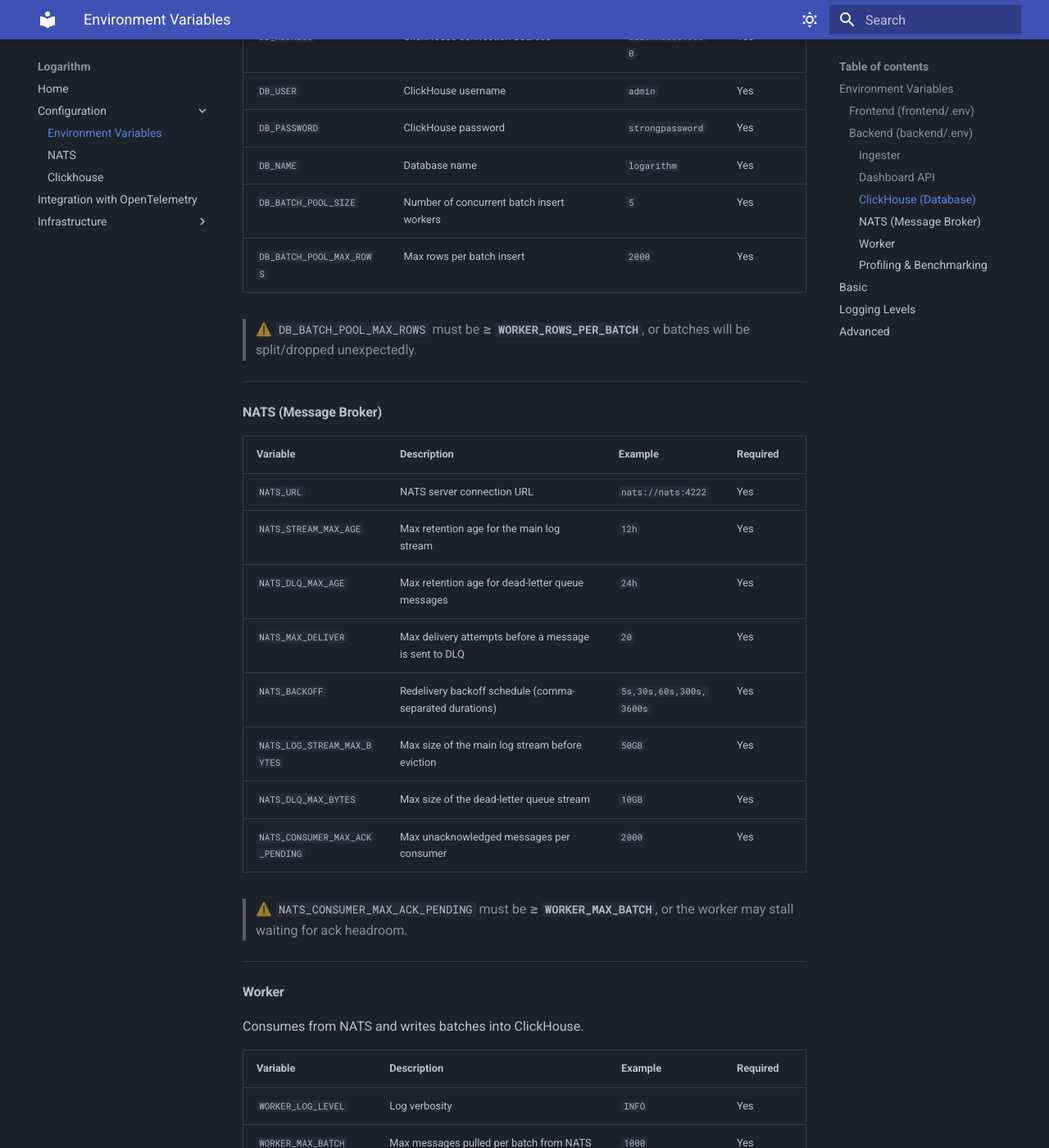
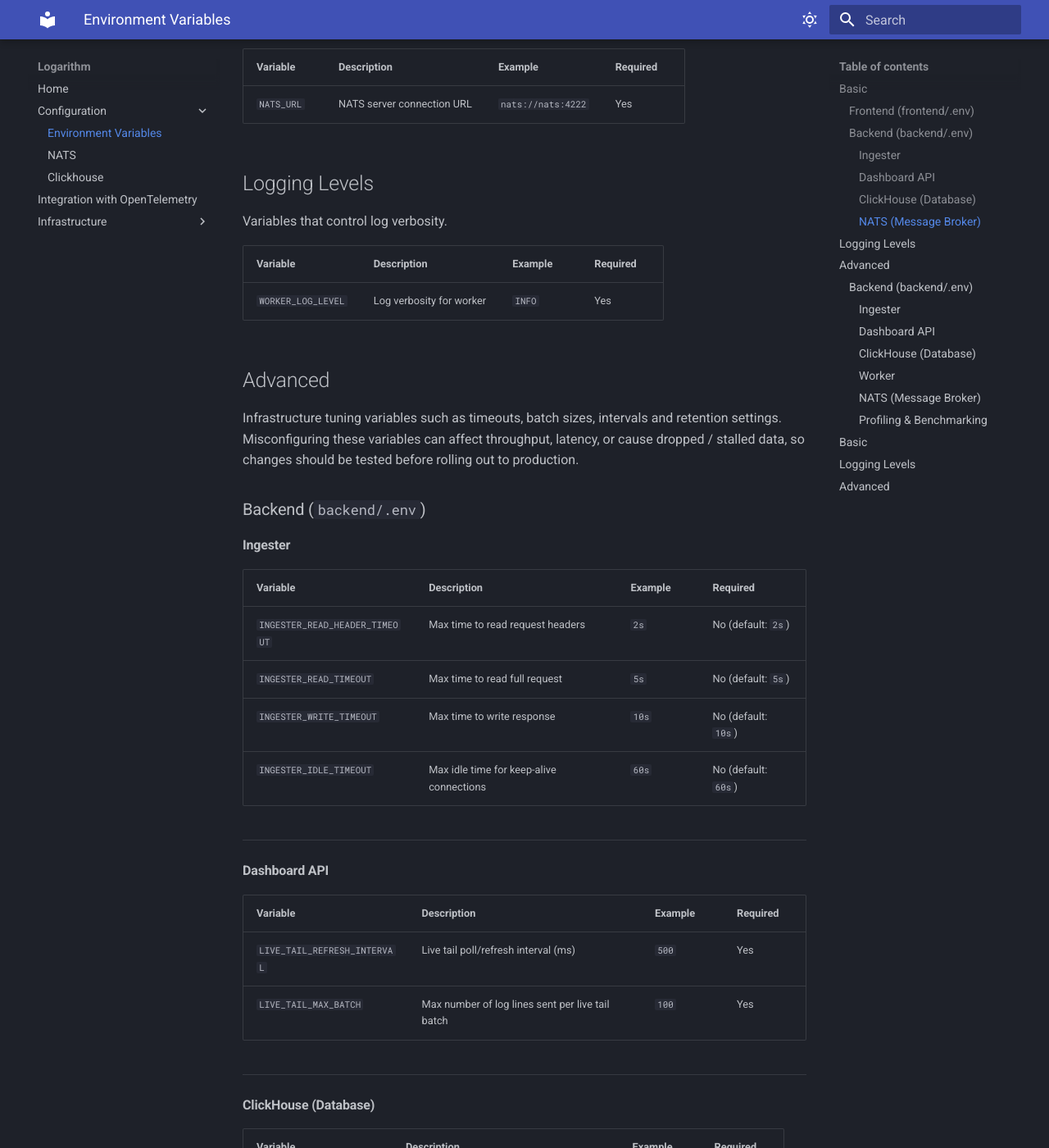
Before and after one commit to Eddrick-23/Logarithm, an MkDocs documentation site: the page built from docs/docs/environment.md, in a window 1280 px wide and 1400 px high, scrolled down 1880 px. Shown: the whole window at 82% size. Built offline with MkDocs 1.6.1 and Material for MkDocs 9.7.7, drawn with Linux system fonts in a browser that asks for light colours; some of the changed text lies outside the part shown.

Commit message:
feat: update documentation to env var by sorting by basic, logging levels and advanced

```diff
--- a/docs/docs/environment.md
+++ b/docs/docs/environment.md
@@ -1,6 +1,12 @@
 # Configuration
 
-## Environment Variables
+This document describes all environment variables used to configure the frontend and backend services. Variables are grouped into three categories:
+
+- **Basic** — core connectivity settings (hosts, ports, addresses) needed to get the system running.
+- **Logging Levels** — variables that control log verbosity of each service.
+- **Advanced** — infrastructure tuning (timeouts, batch sizes, intervals, retention, etc.) for performance and reliability
+
+## Basic
 
 ### Frontend (`frontend/.env`)
 
@@ -9,38 +15,28 @@
 | `VITE_API_URL` | Base URL of backend REST API | `http://dashboard-api:8091` | Yes |
 | `VITE_WEBSOCKET_URL` | WebSocket endpoint for real-time updates | `ws://dashboard-api:8091` | Yes |
 
-> **Note:** All frontend env vars must be prefixed with `VITE_` to be exposed to client-side code. Anything without the prefix won't be injected at build time.  Do not put secrets here, since these are bundled into public JS.
+> **Note:** All frontend env vars must be prefixed with `VITE_` to be exposed to client-side code. Anything without the prefix won't be injected at build time.  Do not put secrets here, since these are bundled into public Javascript.
 
 ### Backend (`backend/.env`)
 
-This backend is composed of several services (Ingester, Dashboard API, Worker) sharing a ClickHouse database and NATS message broker. Each section below documents the variables relevant to that component.
+This backend is composed of several services (Ingester, Dashboard API, Worker) sharing a ClickHouse database and NATS message broker.
 
 #### Ingester
-
-Handles incoming log ingestion over gRPC and HTTP.
 
 | Variable | Description | Example | Required |
 | --- | --- | --- | --- |
 | `INGESTER_HOST` | Bind address for the ingester service | `0.0.0.0` | Yes |
 | `INGESTER_PORT_GRPC` | Port for gRPC ingestion endpoint | `8089` | Yes |
 | `INGESTER_PORT_HTTP` | Port for HTTP ingestion endpoint | `8090` | Yes |
-| `INGESTER_READ_HEADER_TIMEOUT` | Max time to read request headers | `2s` | No (default: `2s`) |
-| `INGESTER_READ_TIMEOUT` | Max time to read full request | `5s` | No (default: `5s`) |
-| `INGESTER_WRITE_TIMEOUT` | Max time to write response | `10s` | No (default: `10s`) |
-| `INGESTER_IDLE_TIMEOUT` | Max idle time for keep-alive connections | `60s` | No (default: `60s`) |
 
 ---
 
 #### Dashboard API
 
-Serves the frontend dashboard, including live tail streaming.
-
 | Variable | Description | Example | Required |
 | --- | --- | --- | --- |
 | `APP_HOST` | Bind address / service name for the dashboard API | `dashboard-api` | Yes |
 | `APP_PORT` | Port the dashboard API listens on | `8091` | Yes |
-| `LIVE_TAIL_REFRESH_INTERVAL` | Live tail poll/refresh interval (ms) | `500` | Yes |
-| `LIVE_TAIL_MAX_BATCH` | Max number of log lines sent per live tail batch | `100` | Yes |
 
 > Corresponds to frontend `VITE_API_URL` / `VITE_WEBSOCKET_URL`, which should point at `APP_HOST:APP_PORT`.
 
@@ -54,10 +50,6 @@
 | `DB_USER` | ClickHouse username | `admin` | Yes |
 | `DB_PASSWORD` | ClickHouse password | `strongpassword` | Yes |
 | `DB_NAME` | Database name | `logarithm` | Yes |
-| `DB_BATCH_POOL_SIZE` | Number of concurrent batch insert workers | `5` | Yes |
-| `DB_BATCH_POOL_MAX_ROWS` | Max rows per batch insert | `2000` | Yes |
-
-> ⚠️ `DB_BATCH_POOL_MAX_ROWS` must be **≥ `WORKER_ROWS_PER_BATCH`**, or batches will be split/dropped unexpectedly.
 
 ---
 
@@ -66,21 +58,53 @@
 | Variable | Description | Example | Required |
 | --- | --- | --- | --- |
 | `NATS_URL` | NATS server connection URL | `nats://nats:4222` | Yes |
-| `NATS_STREAM_MAX_AGE` | Max retention age for the main log stream | `12h` | Yes |
-| `NATS_DLQ_MAX_AGE` | Max retention age for dead-letter queue messages | `24h` | Yes |
-| `NATS_MAX_DELIVER` | Max delivery attempts before a message is sent to DLQ | `20` | Yes |
-| `NATS_BACKOFF` | Redelivery backoff schedule (comma-separated durations) | `5s,30s,60s,300s,3600s` | Yes |
-| `NATS_LOG_STREAM_MAX_BYTES` | Max size of the main log stream before eviction | `50GB` | Yes |
-| `NATS_DLQ_MAX_BYTES` | Max size of the dead-letter queue stream | `10GB` | Yes |
-| `NATS_CONSUMER_MAX_ACK_PENDING` | Max unacknowledged messages per consumer | `2000` | Yes |
 
-> ⚠️ `NATS_CONSUMER_MAX_ACK_PENDING` must be **≥ `WORKER_MAX_BATCH`**, or the worker may stall waiting for ack headroom.
+## Logging Levels
+
+Variables that control log verbosity.
+
+| Variable | Description | Example | Required |
+| --- | --- | --- | --- |
+| `WORKER_LOG_LEVEL` | Log verbosity for worker | `INFO` | Yes |
+
+## Advanced
+
+Infrastructure tuning variables such as timeouts, batch sizes, intervals and retention settings. Misconfiguring these variables can affect throughput, latency, or cause dropped / stalled data, so changes should be tested before rolling out to production.
+
+### Backend (`backend/.env`)
+
+#### Ingester
+
+| Variable | Description | Example | Required |
+| --- | --- | --- | --- |
+| `INGESTER_READ_HEADER_TIMEOUT` | Max time to read request headers | `2s` | No (default: `2s`) |
+| `INGESTER_READ_TIMEOUT` | Max time to read full request | `5s` | No (default: `5s`) |
+| `INGESTER_WRITE_TIMEOUT` | Max time to write response | `10s` | No (default: `10s`) |
+| `INGESTER_IDLE_TIMEOUT` | Max idle time for keep-alive connections | `60s` | No (default: `60s`) |
+
+---
+
+#### Dashboard API
+
+| Variable | Description | Example | Required |
+| --- | --- | --- | --- |
+| `LIVE_TAIL_REFRESH_INTERVAL` | Live tail poll/refresh interval (ms) | `500` | Yes |
+| `LIVE_TAIL_MAX_BATCH` | Max number of log lines sent per live tail batch | `100` | Yes |
+
+---
+
+#### ClickHouse (Database)
+
+| Variable | Description | Example | Required |
+| --- | --- | --- | --- |
+| `DB_BATCH_POOL_SIZE` | Number of concurrent batch insert workers | `5` | Yes |
+| `DB_BATCH_POOL_MAX_ROWS` | Max rows per batch insert | `2000` | Yes |
+
+> ⚠️ `DB_BATCH_POOL_MAX_ROWS` must be **≥ `WORKER_ROWS_PER_BATCH`**, or batches will be split/dropped unexpectedly.
 
 ---
 
 #### Worker
-
-Consumes from NATS and writes batches into ClickHouse.
 
 | Variable | Description | Example | Required |
 | --- | --- | --- | --- |
@@ -92,6 +116,22 @@
 | `WORKER_LIVE_TAIL_COUNT` | Number of concurrent live tail subscriptions supported | `3` | Yes |
 | `WORKER_LIVE_TAIL_QUEUE_SIZE` | Max buffered messages per live tail subscription | `10000` | Yes |
 | `WORKER_ROWS_PER_BATCH` | Rows written to ClickHouse per insert batch | `1000` | Yes |
+
+---
+
+#### NATS (Message Broker)
+
+| Variable | Description | Example | Required |
+| --- | --- | --- | --- |
+| `NATS_STREAM_MAX_AGE` | Max retention age for the main log stream | `12h` | Yes |
+| `NATS_DLQ_MAX_AGE` | Max retention age for dead-letter queue messages | `24h` | Yes |
+| `NATS_MAX_DELIVER` | Max delivery attempts before a message is sent to DLQ | `20` | Yes |
+| `NATS_BACKOFF` | Redelivery backoff schedule (comma-separated durations) | `5s,30s,60s,300s,3600s` | Yes |
+| `NATS_LOG_STREAM_MAX_BYTES` | Max size of the main log stream before eviction | `50GB` | Yes |
+| `NATS_DLQ_MAX_BYTES` | Max size of the dead-letter queue stream | `10GB` | Yes |
+| `NATS_CONSUMER_MAX_ACK_PENDING` | Max unacknowledged messages per consumer | `2000` | Yes |
+
+> ⚠️ `NATS_CONSUMER_MAX_ACK_PENDING` must be **≥ `WORKER_MAX_BATCH`**, or the worker may stall waiting for ack headroom.
 
 ---
 
```
Also changed, not shown: docs/docs/.markdownlint.json.
